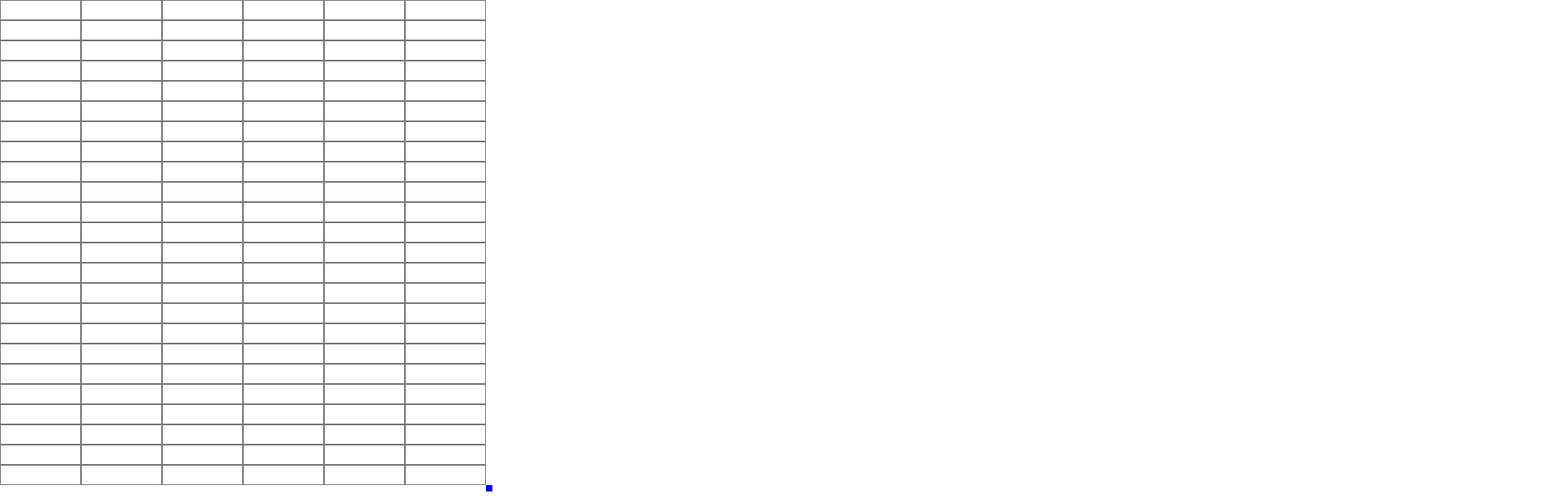
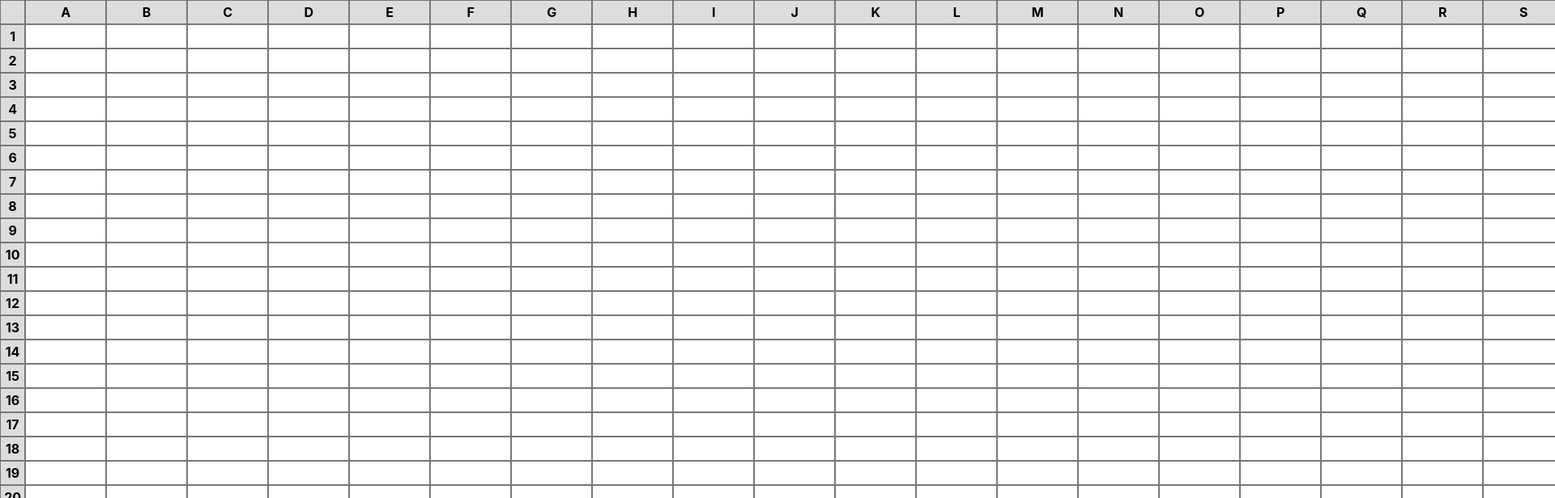
Before and after one commit to Sensie2102/Sheets-Clone, a React (Vite) app in the folder sheetsClone/: page / in a window 1280 px wide. Shown: the top 616 px of the page at 81% size, 1920 px wide, since content can reach past the window. Built offline with nearby package versions, Linux system fonts and the light colour scheme.

Commit message:
Added Axis Cell aka first column and first row numbers and letters

```diff
--- /dev/null
+++ b/sheetsClone/src/components/AxisCell/AxisCell.jsx
@@ -0,0 +1,7 @@
+import classes from "./AxisCell.module.css";
+
+const AxisCell = (props) => {
+  return <th className={classes.AxisCell}>{props.children}</th>;
+};
+
+export default AxisCell;
--- /dev/null
+++ b/sheetsClone/src/components/AxisCell/AxisCell.module.css
@@ -0,0 +1,6 @@
+.AxisCell {
+    text-align: center;
+    background-color: #ddd;
+    padding: 4px;
+    border: 1px solid #777;
+  }
--- a/sheetsClone/src/components/Sheet/Sheet.jsx
+++ b/sheetsClone/src/components/Sheet/Sheet.jsx
@@ -6,6 +6,8 @@
 import { SheetSizeState } from "../../store/SheetSize";
 import { useRecoilValue } from "recoil";
 import Resizer from "../Resizer/Resizer";
+import AxisCell from "../AxisCell/AxisCell";
+import { numberToChar } from "../../utils/numberToChar";
 
 const Sheet = () => {
   const sheetSize = useRecoilValue(SheetSizeState);
@@ -16,11 +18,23 @@
     <div className={classes.SheetWrapper}>
       <table className={classes.Sheet}>
         <tbody>
+          <Row>
+            {[...Array(numberOfColumns + 1)].map((column, columnIndex) =>
+              columnIndex !== 0 ? (
+                <AxisCell key={columnIndex}>
+                  {numberToChar(columnIndex - 1)}
+                </AxisCell>
+              ) : (
+                <AxisCell key={columnIndex} />
+              )
+            )}
+          </Row>
           {[...Array(numberOfRows)].map((row, rowIndex) => (
             <Row key={rowIndex}>
-              {[...Array(numberOfColumns)].map((col, colIndex) => (
-                <Column key={colIndex}>
-                  <Cell cellId={`${rowIndex},${colIndex}`} />
+              <AxisCell>{rowIndex + 1}</AxisCell>
+              {[...Array(numberOfColumns)].map((column, columnIndex) => (
+                <Column key={columnIndex}>
+                  <Cell cellId={`${rowIndex},${columnIndex}`} />
                 </Column>
               ))}
             </Row>
--- a/sheetsClone/src/store/SheetSize.js
+++ b/sheetsClone/src/store/SheetSize.js
@@ -3,7 +3,7 @@
 export const SheetSizeState = atom({
     key:'SheetSizeState',
     default:{
-        width: 600,
-        height:600
+        width: 1900,
+        height:950
     }
 })
--- /dev/null
+++ b/sheetsClone/src/utils/numberToChar.js
@@ -0,0 +1,11 @@
+export const numberToChar = (num) => {
+    const division = Math.floor(num / 26);
+    const reminder = Math.floor(num % 26);
+
+    const char = String.fromCharCode(reminder + 97).toUpperCase();
+    // The idea of subtracting 1 is because the next numbers doesn't have zero in their system
+    // But our xlsheet title alphabet mapping have zero (A=0)
+    // So we need to subtract 1 to adjust this
+    // In case of using base 10, number after 9 wouldn't be 10 but rather 00 :D
+    return division - 1 >= 0 ? numberToChar(division - 1) + char : char;
+  };
```
